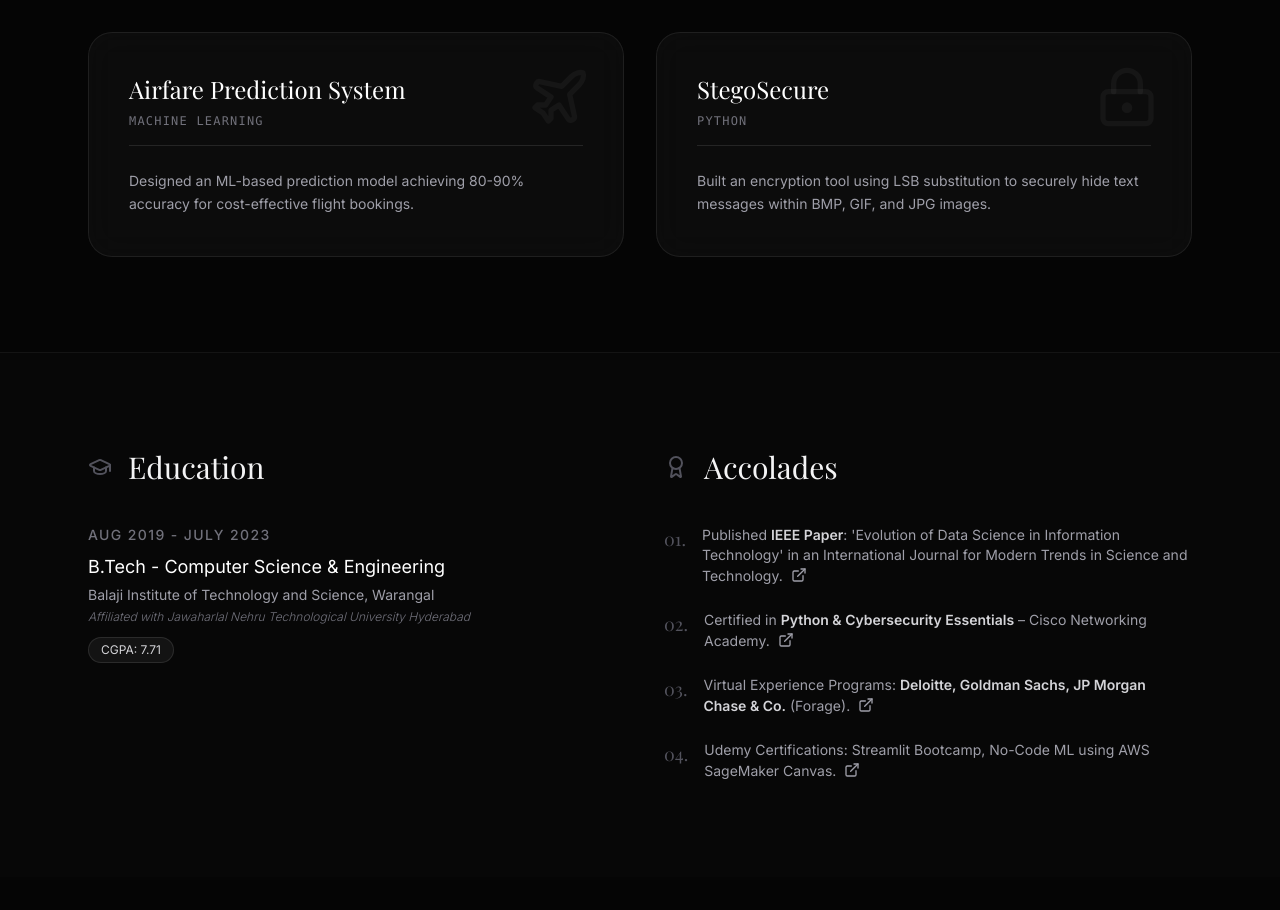
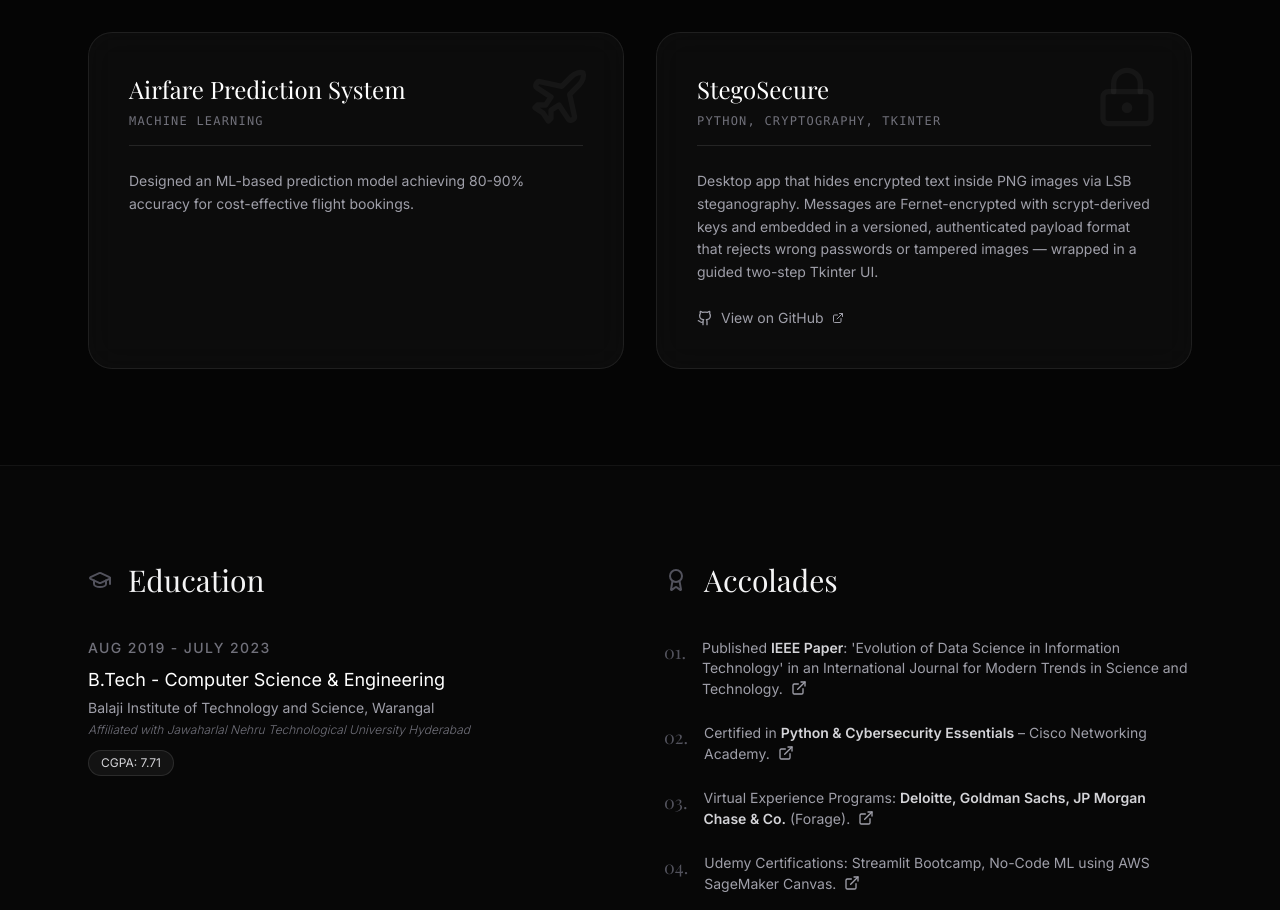
Before and after one commit to KhajaRaheelAhmedMohiuddin/Portfolio, a React (Vite) app: page / in a window 1280 px wide. Shown: the part 4228-5138 px from the top of the page. Built offline with nearby package versions, Linux system fonts and the light colour scheme; a web font is replaced by a local one.

Commit message:
Update StegoSecure card with repository details and GitHub link

```diff
--- a/src/data.ts
+++ b/src/data.ts
@@ -87,8 +87,9 @@ export const RESUME_DATA = {
     },
     {
       title: "StegoSecure",
-      tech: "Python",
-      description: "Built an encryption tool using LSB substitution to securely hide text messages within BMP, GIF, and JPG images."
+      tech: "Python, Cryptography, Tkinter",
+      description: "Desktop app that hides encrypted text inside PNG images via LSB steganography. Messages are Fernet-encrypted with scrypt-derived keys and embedded in a versioned, authenticated payload format that rejects wrong passwords or tampered images — wrapped in a guided two-step Tkinter UI.",
+      link: "https://github.com/KhajaRaheelAhmedMohiuddin/image-steganography"
     }
   ],
   education: [
```
